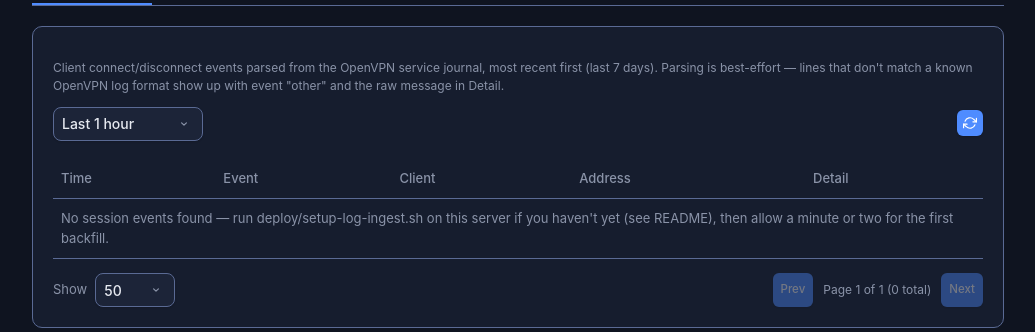
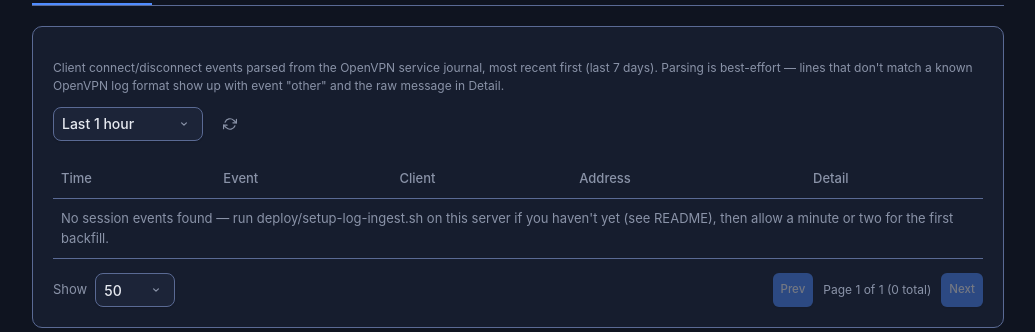
Before and after one commit to vannyratanak/pivpn-webui, a Flask app: page /logs in a window 1280 px wide. Shown: the part 204-536 px from the top of the page, without its empty margins (122-1157 px from the left). Run offline with Flask 3, Linux system fonts and the light colour scheme; the visitor is signed in with stand-in values (Sample User, id 1); data that the repository does not hold is empty; parts of the project's set-up code (start-up, migrations or seed data) failed here and were passed over; some libraries are stand-ins or nearby versions.

Commit message:
Restyle Logs' Refresh button: ghost icon, 34px, next to Range select
Refresh now was .btn-sm (26px), mismatching the Range select's 34px
height right next to it, and sat pushed to the far right of the row
via .table-toolbar's justify-content: space-between (a leftover from
when that row also held the search box). Now it's a plain 34px ghost
square (no background/shadow) sitting directly beside the select,
and .table-toolbar's dead search-form/log-filter-input rules (unused
since search moved to its own top-of-page form) are removed.

Co-Authored-By: Claude Sonnet 5 <noreply@anthropic.com>

```diff
--- a/app/static/style.css
+++ b/app/static/style.css
@@ -679,10 +679,26 @@ button:disabled:hover, .btn:disabled:hover { filter: none; }
 }
 
 .btn-form { display: inline; }
-/* Icon-only button (the Logs tabs' Refresh now) — .btn-sm's own padding
-   (0 8px) is meant for text labels and would leave a 14px icon sitting
-   off-center in a too-wide box; this makes it a plain square instead. */
-.btn-icon { width: 26px; padding: 0; flex-shrink: 0; }
+/* Icon-only button (the Logs tabs' Refresh now) — a plain 34px square
+   (matching the Range select's own height right next to it) instead of
+   a text button's padding, which would leave a 14px icon sitting off-
+   center in a too-wide box. Ghost-styled (no background/shadow) since
+   it sits beside the Range select as a secondary action, not the main
+   "submit" affordance the base button/.btn styling is for. */
+.btn-icon {
+  width: 34px;
+  padding: 0;
+  flex-shrink: 0;
+  background: none;
+  box-shadow: none;
+  color: var(--muted);
+}
+.btn-icon:hover {
+  background: var(--panel-2);
+  filter: none;
+  box-shadow: none;
+  color: var(--text);
+}
 .btn-group { display: flex; align-items: center; gap: 10px; }
 .btn-group-stack { display: flex; flex-direction: column; align-items: stretch; gap: 10px; }
 .header-col { display: flex; flex-direction: column; gap: 10px; }
@@ -1138,27 +1154,18 @@ dialog.modal code {
   margin: 10px 0;
 }
 
-/* Logs page tabs (Sessions/Client Sessions/Traffic): the search form (with
-   its Range select) and the Refresh now icon button share one row, button
-   pushed to the far right — sits directly above the table it refreshes.
-   Both are real server-submitted <form>s (search/range reload with
-   ?q=...&range=..., Refresh now POSTs) — search_toolbar() in logs.html,
-   not client-side JS. Pagination itself (pagination_nav()) sits below the
-   table instead, same as every other paginated table in this app. */
+/* Logs page tabs (Sessions/Client Sessions/Traffic): the Range select and
+   Refresh now icon button sit right next to each other in one row, above
+   the table they filter/refresh — range_and_refresh() in logs.html. Both
+   are real server-submitted <form>s (range reloads with ?range=...,
+   Refresh now POSTs), not client-side JS. Pagination itself
+   (pagination_nav()) sits below the table instead, same as every other
+   paginated table in this app. */
 .table-toolbar {
   display: flex;
   align-items: center;
   gap: 10px;
-  justify-content: space-between;
   margin: 10px 0;
-}
-.table-toolbar .search-form {
-  display: flex;
-  gap: 8px;
-}
-.table-toolbar .log-filter-input {
-  flex: 0 0 240px;
-  margin: 0;
 }
 
 input[type="text"].filter-input-inline {
--- a/app/templates/logs.html
+++ b/app/templates/logs.html
@@ -37,7 +37,7 @@
     <form method="post" action="{{ url_for('main.logs_refresh') }}" class="btn-form">
       <input type="hidden" name="csrf_token" value="{{ csrf_token() }}">
       <input type="hidden" name="tab" value="{{ tab_name }}">
-      <button type="submit" class="btn btn-sm btn-icon" title="Refresh now" aria-label="Refresh now">
+      <button type="submit" class="btn btn-icon" title="Refresh now" aria-label="Refresh now">
         <svg width="14" height="14" viewBox="0 0 24 24" fill="none" stroke="currentColor" stroke-width="2" stroke-linecap="round" stroke-linejoin="round" aria-hidden="true"><polyline points="23 4 23 10 17 10"></polyline><polyline points="1 20 1 14 7 14"></polyline><path d="M3.51 9a9 9 0 0 1 14.85-3.36L23 10M1 14l4.64 4.36A9 9 0 0 0 20.49 15"></path></svg>
       </button>
     </form>
```
